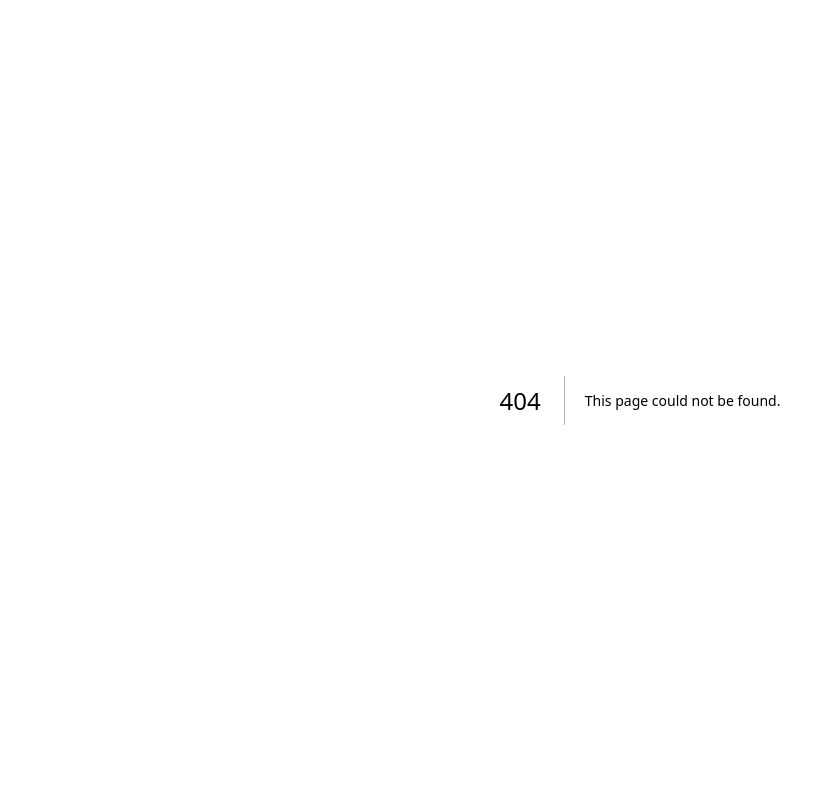
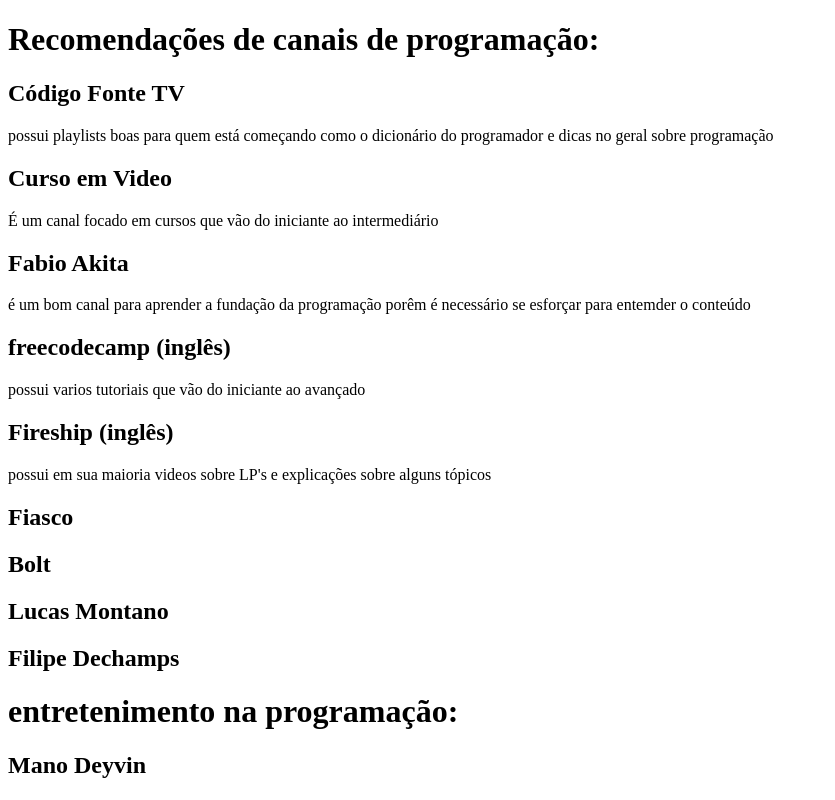
Before and after one commit to Fabio-k/Clone-Tabnews, a Next.js app: page /recomendacoes in a window 1280 px wide. Before the commit this address had no page. Shown: the top 800 px of the page, without its empty margins (0-835 px from the left). Built offline with nearby package versions, Linux system fonts and the light colour scheme.

Commit message:
adiciona uma nova página e  o arquivo ´.editorconfig´

```diff
--- /dev/null
+++ b/pages/recomendacoes.js
@@ -0,0 +1,41 @@
+export default function Home() {
+  return (
+    <>
+      <h1>Recomendações de canais de programação:</h1>
+      <h2>Código Fonte TV</h2>
+      <p>
+        possui playlists boas para quem está começando como o dicionário do
+        programador e dicas no geral sobre programação
+      </p>
+
+      <h2>Curso em Video</h2>
+      <p>É um canal focado em cursos que vão do iniciante ao intermediário</p>
+      <h2>Fabio Akita</h2>
+      <p>
+        é um bom canal para aprender a fundação da programação porêm é
+        necessário se esforçar para entemder o conteúdo
+      </p>
+      <h2>freecodecamp (inglês)</h2>
+      <p>possui varios tutoriais que vão do iniciante ao avançado</p>
+
+      <h2>Fireship (inglês) </h2>
+      <p>
+        possui em sua maioria videos sobre LP's e explicações sobre alguns
+        tópicos
+      </p>
+      <h2>Fiasco</h2>
+      <h2>Bolt</h2>
+
+      <h2>Lucas Montano</h2>
+
+      <h2>Filipe Dechamps</h2>
+
+      <h1>entretenimento na programação:</h1>
+      <h2>Mano Deyvin</h2>
+      <h2>Joma Tech (ingês)</h2>
+
+      <h1>Balde de agua fria do mundo da programação:</h1>
+      <h2>Curso de Tecnologia</h2>
+    </>
+  );
+}
```
Also changed, not shown: 1 other file (tests, documents, lock files or other folders).
